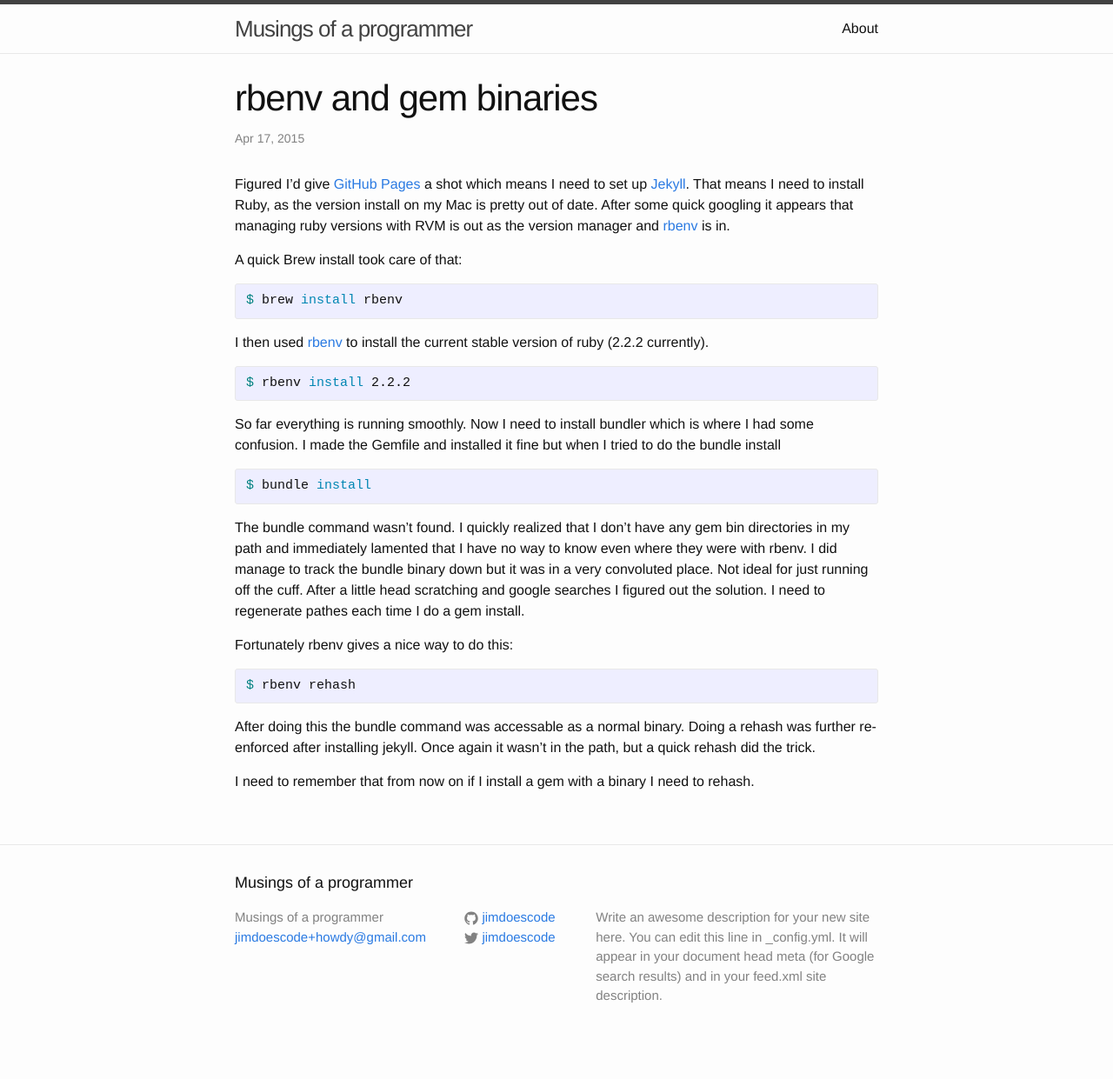
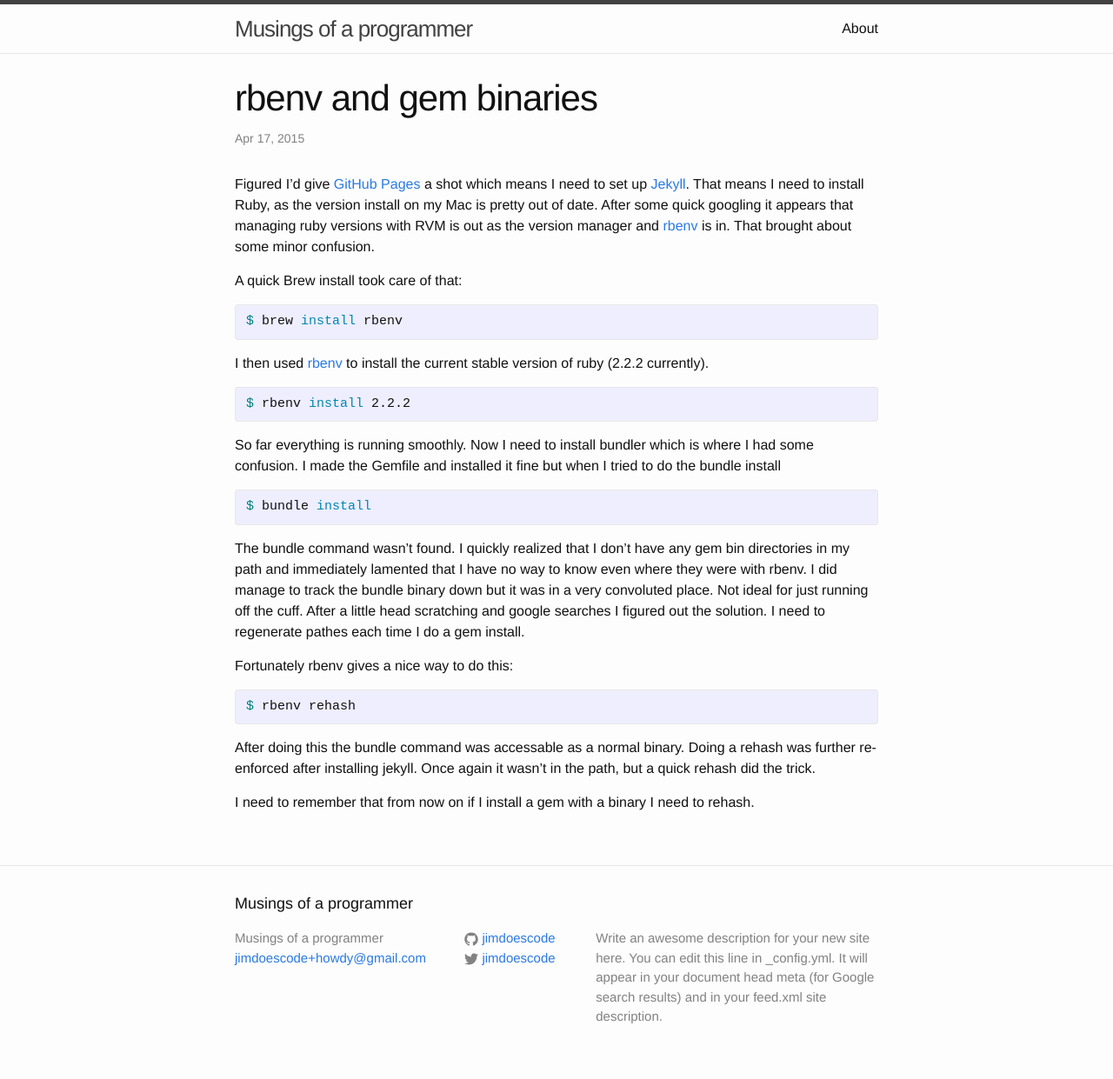
Before and after one commit to jimdoescode/jimdoescode.github.io, a Jekyll site: the page built from _posts/2015-04-17-welcome-to-jekyll.markdown, in a window 1280 px wide. Shown: the whole page at 87% size. Built offline with Jekyll 4.4.1, drawn with Linux system fonts in a browser that asks for light colours; before the commit the page ends 1217 px from its top, so only the background shows below that.

Commit message:
Updated links and some text

```diff
--- a/_posts/2015-04-17-welcome-to-jekyll.markdown
+++ b/_posts/2015-04-17-welcome-to-jekyll.markdown
@@ -4,7 +4,7 @@ title:  "rbenv and gem binaries"
 date:   2015-04-17 17:09:47
 categories: rbenv ruby gem
 ---
-Figured I'd give [GitHub Pages][github-pages] a shot which means I need to set up [Jekyll][jekyll]. That means I need to install Ruby, as the version install on my Mac is pretty out of date. After some quick googling it appears that managing ruby versions with RVM is out as the version manager and [rbenv] is in.
+Figured I'd give [GitHub Pages][github-pages] a shot which means I need to set up [Jekyll][jekyll]. That means I need to install Ruby, as the version install on my Mac is pretty out of date. After some quick googling it appears that managing ruby versions with RVM is out as the version manager and [rbenv] is in. That brought about some minor confusion.
 
 A quick Brew install took care of that:
 {% highlight sh %}
```
